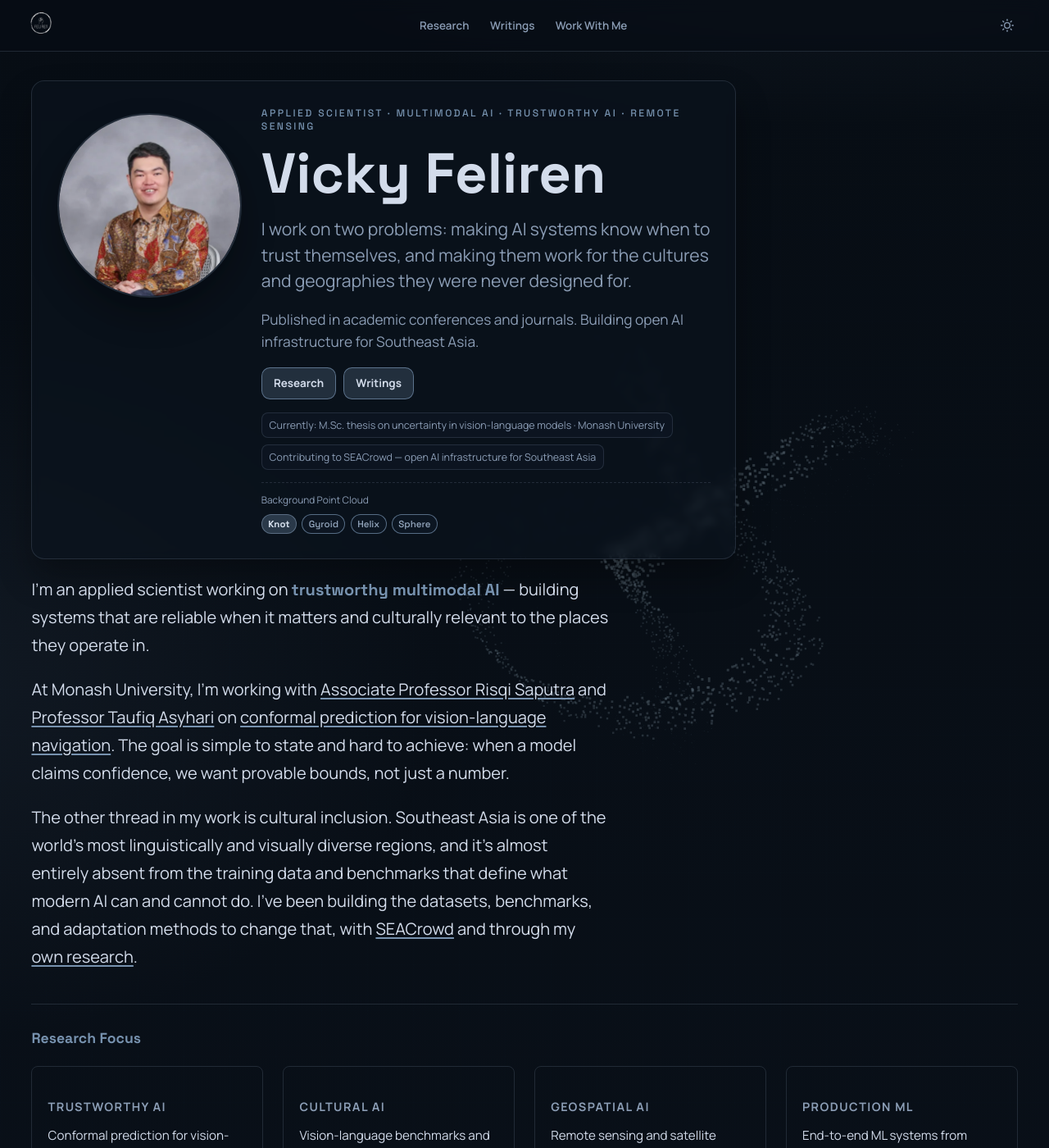
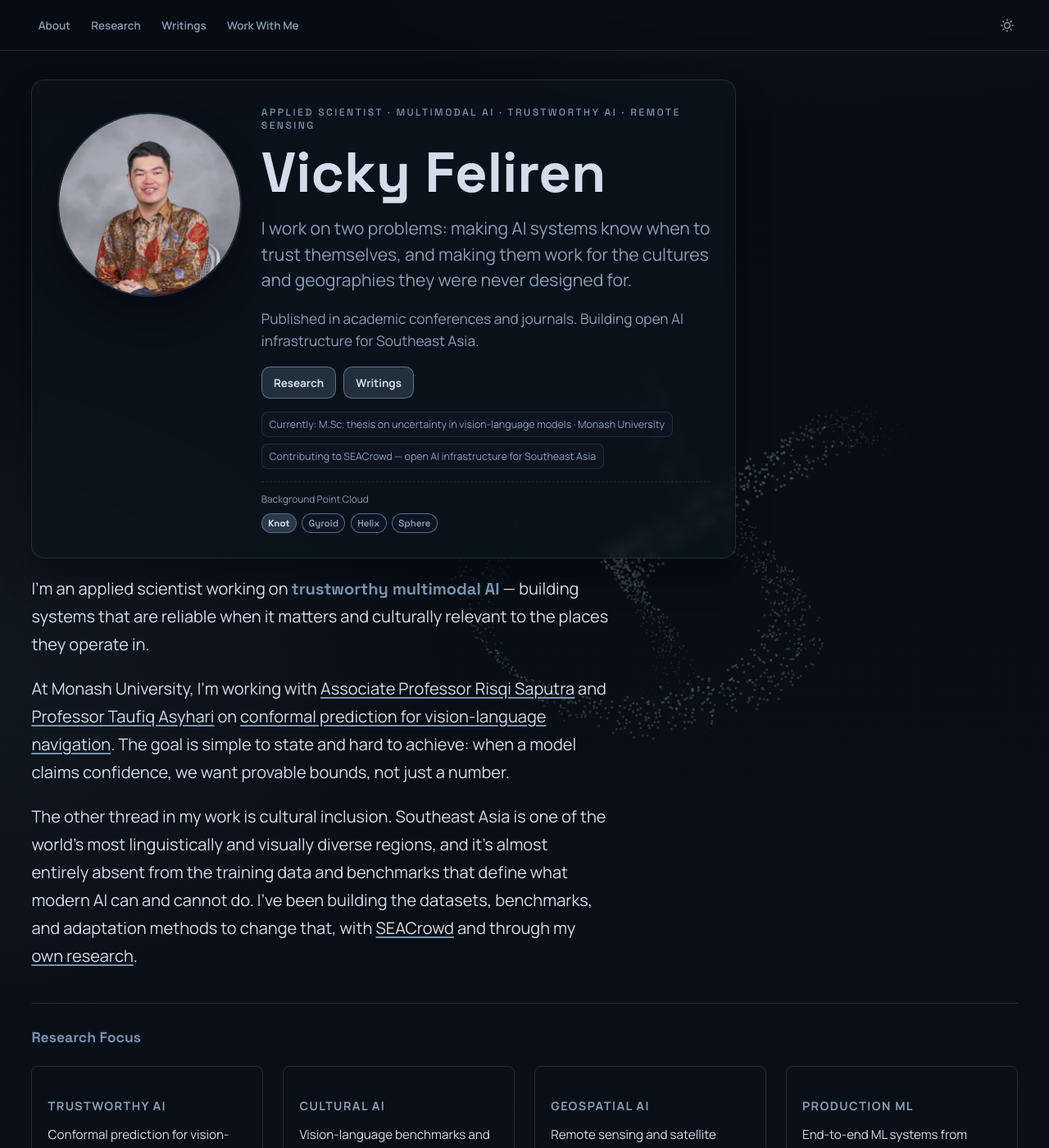
Before and after one commit to Feliren88/feliren88.github.io, a Jekyll site: the page built from index.html, in a window 1280 px wide and 1400 px high. Shown: the whole window at 82% size. Built offline with Jekyll 4.4.1, drawn with Linux system fonts in a browser that asks for light colours.

Commit message:
Add About nav link, remove logo, fix light mode topbar on all pages
Add About as first nav item linking to /. Remove favicon logo from
topbar — About link serves as the home anchor. Replace hardcoded
topbar background with --topbar-bg CSS variable so theme toggle
instantly affects all pages without a selector override. CSS v=13.

Co-Authored-By: Claude Sonnet 4.6 <noreply@anthropic.com>

```diff
--- a/_layouts/default.html
+++ b/_layouts/default.html
@@ -8,7 +8,7 @@
     <link rel="preload" as="font" type="font/woff2" crossorigin href="{{ '/assets/fonts/spacegrotesk-latin.woff2' | relative_url }}">
     {% if page.preload_image %}<link rel="preload" as="image" href="{{ page.preload_image | relative_url }}" type="image/webp">{% endif %}
     <script>try{var _t=localStorage.getItem('theme');if(_t)document.documentElement.setAttribute('data-theme',_t);}catch(e){}</script>
-    <link rel="stylesheet" href="{{ '/css/styles.css?v=12' | relative_url }}">
+    <link rel="stylesheet" href="{{ '/css/styles.css?v=13' | relative_url }}">
 
     <!-- Google Tag Manager -->
     <script>(function(w,d,s,l,i){w[l]=w[l]||[];w[l].push({'gtm.start':
@@ -149,10 +149,8 @@
     <canvas id="pointcloud-bg" aria-hidden="true"></canvas>
 
     <header class="topbar" id="site-header">
-      <a class="brand" href="{{ '/' | relative_url }}">
-        <img src="{{ '/assets/img/favicon.webp' | relative_url }}" alt="Home" style="height:1.6rem;width:auto;">
-      </a>
       <nav class="nav" aria-label="Primary" id="main-nav">
+        <a href="/">About</a>
         <a href="/research/">Research</a>
         <a href="/writings/">Writings</a>
         <a href="/contact/">Work With Me</a>
--- a/css/styles.css
+++ b/css/styles.css
@@ -48,10 +48,7 @@
   --accent-2: #5d7691;
   --border-ui: rgba(119, 146, 175, 0.7);
   --shadow: 0 22px 40px rgba(0, 0, 0, 0.3);
-}
-
-html[data-theme="light"] .topbar {
-  background: rgba(240, 243, 247, 0.88);
+  --topbar-bg: rgba(8, 13, 21, 0.72);
 }
 
 html[data-theme="light"] {
@@ -68,6 +65,7 @@ html[data-theme="light"] {
   --accent-2: #2e5070;
   --border-ui: rgba(63, 100, 144, 0.65);
   --shadow: 0 22px 40px rgba(0, 0, 0, 0.1);
+  --topbar-bg: rgba(240, 243, 247, 0.88);
 }
 
 .theme-btn {
@@ -192,7 +190,7 @@ main,
   gap: 1rem;
   padding: 0.95rem clamp(1rem, 3vw, 2.3rem);
   border-bottom: 1px solid var(--line);
-  background: rgba(8, 13, 21, 0.72);
+  background: var(--topbar-bg);
   backdrop-filter: blur(9px);
 }
 
--- a/js/components/nav.js
+++ b/js/components/nav.js
@@ -4,6 +4,7 @@
 
 (function() {
   var NAV_ITEMS = [
+    { href: '/', label: 'About', page: '/' },
     { href: '/research/', label: 'Research', page: '/research' },
     { href: '/writings/', label: 'Writings', page: '/writings' },
     { href: '/contact/', label: 'Work With Me', page: '/contact' },
--- a/sw.js
+++ b/sw.js
@@ -6,7 +6,7 @@ const PRECACHE = [
   '/research/',
   '/writings/',
   '/contact/',
-  '/css/styles.css?v=12',
+  '/css/styles.css?v=13',
   '/js/main.js?v=5',
   '/js/components/nav.js',
   '/assets/fonts/manrope-latin.woff2',
```
